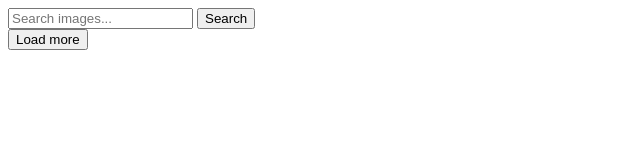
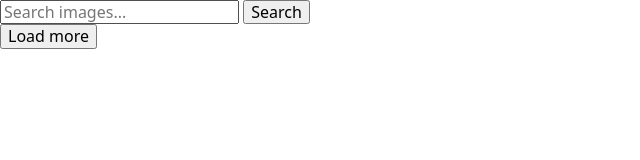
Before and after one commit to IhorMal/goit-js-hw-11, a plain HTML site: page index.html in a window 1280 px wide. Shown: the whole page, without its empty margins (0-640 px from the left). Drawn offline with nearby package versions, Linux system fonts and the light colour scheme.

Commit message:
Deploying to gh-pages from @ IhorMal/goit-js-hw-11@f5ac6c7ba41a5d4ed4d91f0c1198fd7348425025 🚀

```diff
--- a/index.html
+++ b/index.html
@@ -1 +1 @@
-<!DOCTYPE html><html lang="ru"><head><meta charset="utf-8"><meta name="viewport" content="width=device-width, initial-scale=1.0"><link rel="stylesheet" href="/goit-js-hw-10/index.cc91e3dc.css"><title>Page title</title></head><body> <form class="search-form" id="search-form"> <input type="text" name="searchQuery" autocomplete="off" placeholder="Search images..."> <button type="submit">Search</button> </form> <div class="gallery">  </div> <button type="button" class="button-hidden load-more">Load more</button> <script src="/goit-js-hw-10/index.597b613a.js" type="module"></script><script src="/goit-js-hw-10/index.30a49fe8.js" nomodule="" defer></script> </body></html>
+<!DOCTYPE html><html lang="ru"><head><meta charset="utf-8"><meta name="viewport" content="width=device-width, initial-scale=1.0"><link rel="stylesheet" href="https://cdnjs.cloudflare.com/ajax/libs/modern-normalize/1.0.0/modern-normalize.min.css" integrity="sha512-ISS7cAi1PEhQ8jnbJpJZMd29NlhNj4AWYyLOSp2CE/CsHxTCu+r+t0D2yoJudVrd0/8fTVPUVDzY5Tvli75u/g==" crossorigin><link rel="stylesheet" href="/goit-js-hw-10/index.cc91e3dc.css"><title>Page title</title></head><body> <form class="search-form" id="search-form"> <input type="text" name="searchQuery" autocomplete="off" placeholder="Search images..."> <button type="submit">Search</button> </form> <div class="gallery">  </div> <button type="button" class="button-hidden load-more">Load more</button> <script src="/goit-js-hw-10/index.597b613a.js" type="module"></script><script src="/goit-js-hw-10/index.30a49fe8.js" nomodule="" defer></script> </body></html>
```
